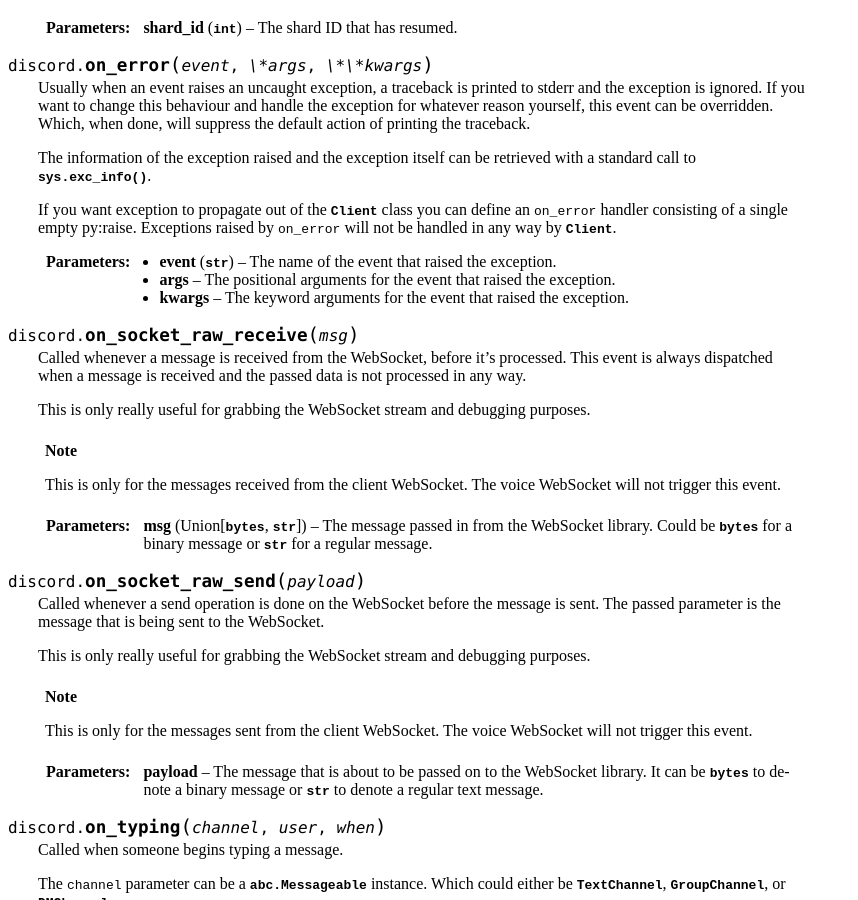
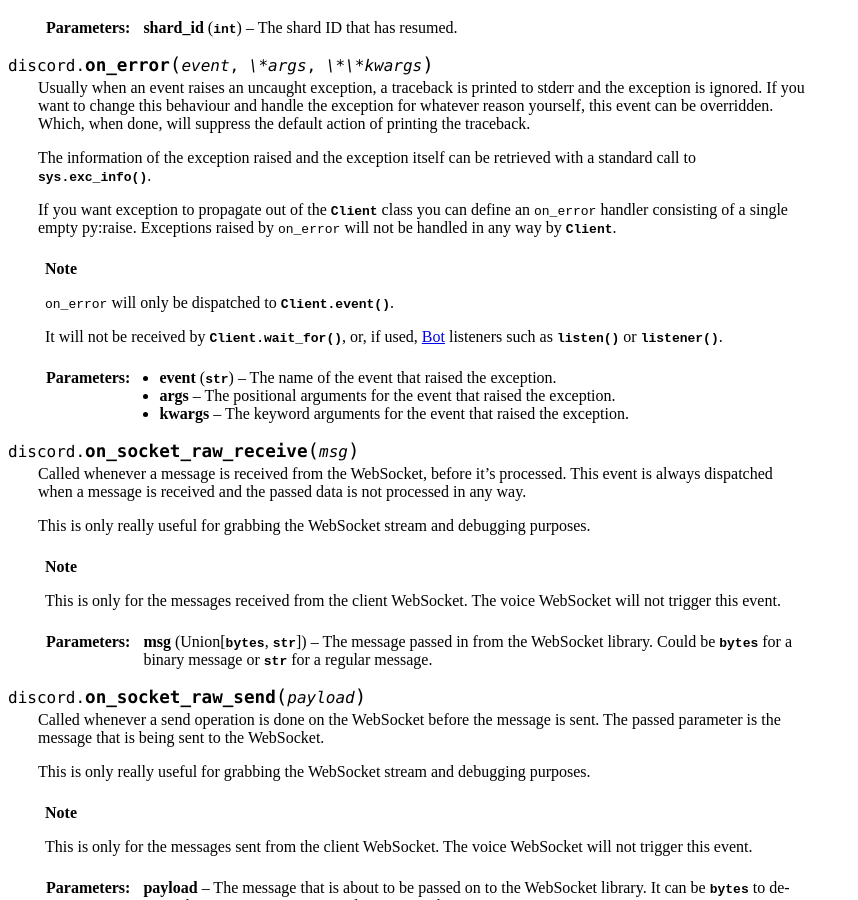
Before and after one commit to Rapptz/discord.py, a Sphinx documentation site: the page built from docs/api.rst, in a window 1280 px wide and 900 px high, scrolled down 3480 px. Shown: the whole window, without its empty margins (0-858 px from the left). Built offline with Sphinx 7.4.7, drawn with Linux system fonts in a browser that asks for light colours.

Commit message:
Document on_error "special" behavior

```diff
--- a/docs/api.rst
+++ b/docs/api.rst
@@ -194,6 +194,14 @@
     you can define an ``on_error`` handler consisting of a single empty
     :ref:`py:raise`.  Exceptions raised by ``on_error`` will not be
     handled in any way by :class:`Client`.
+
+    .. note::
+
+        ``on_error`` will only be dispatched to :meth:`Client.event`.
+
+        It will not be received by :meth:`Client.wait_for`, or, if used,
+        :ref:`ext_commands_api_bot` listeners such as
+        :meth:`~ext.commands.Bot.listen` or :meth:`~ext.commands.Cog.listener`.
 
     :param event: The name of the event that raised the exception.
     :type event: :class:`str`
```
